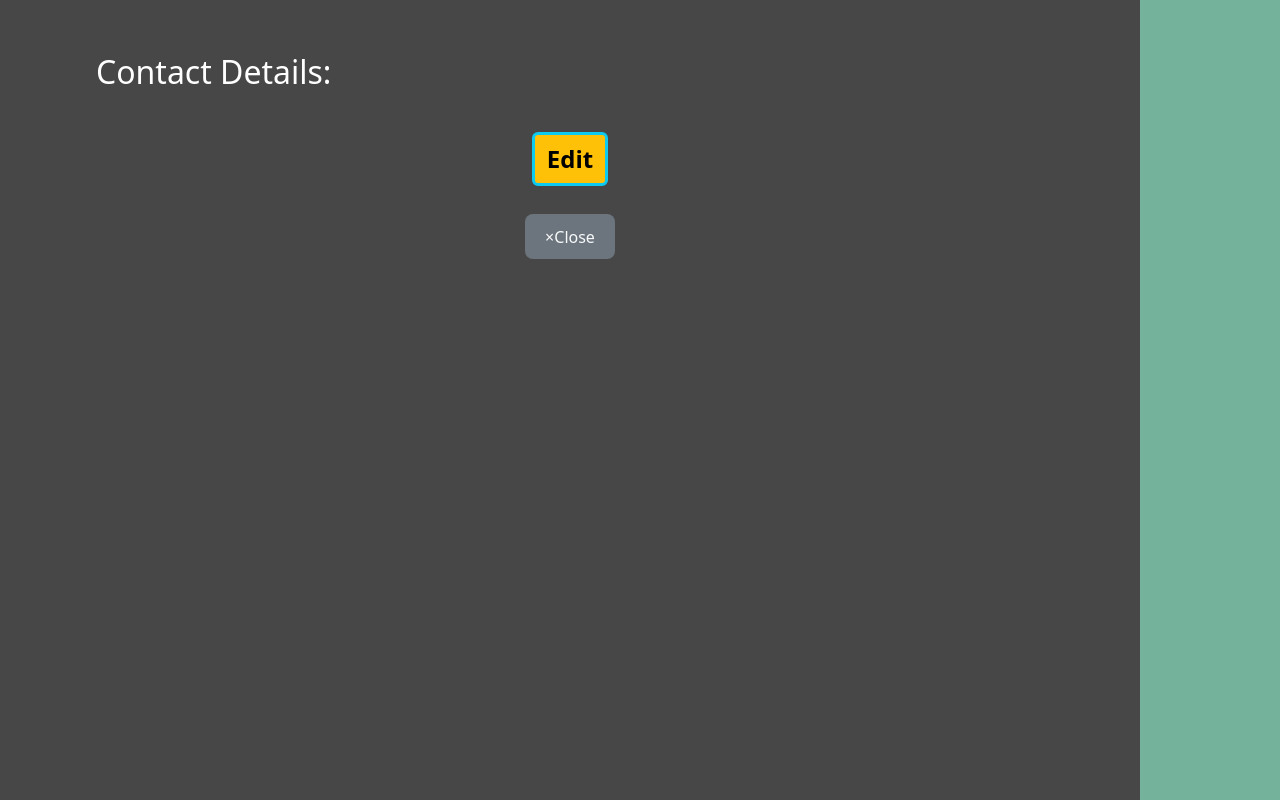
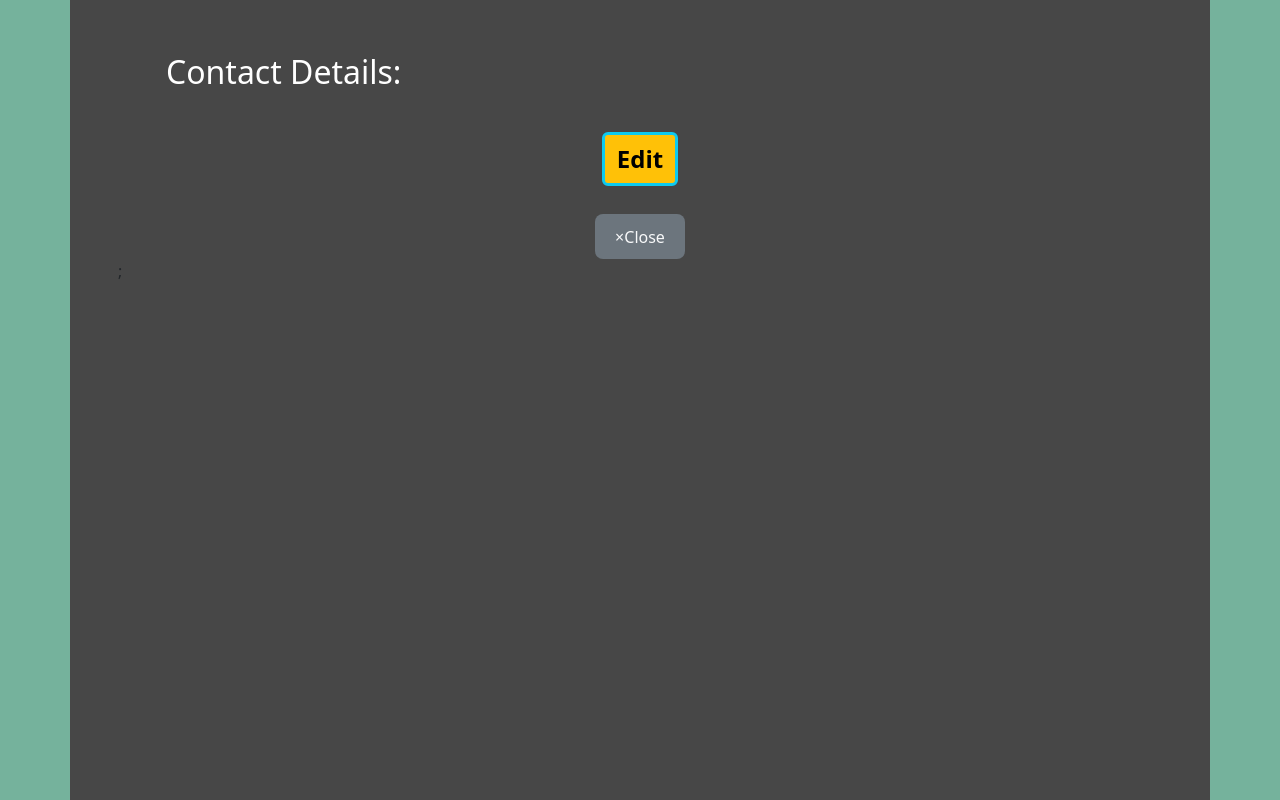
Before and after one commit to shap0011/firestore, a React (Vite) app: page /#/details/1 in a window 1280 px wide. Built offline with nearby package versions, Linux system fonts and the light colour scheme; no server answers; the database is empty.

Commit message:
edits style

```diff
--- a/src/pages/details/Details.jsx
+++ b/src/pages/details/Details.jsx
@@ -181,7 +181,7 @@ const Details = () => {
             </div>
           </div>
         </div>
-      )}
+      )};
     </div>
   );
 };
--- a/src/pages/details/details.css
+++ b/src/pages/details/details.css
@@ -1,9 +1,9 @@
 .container {
     position: absolute;
     top: 0;
-    /* bottom: 0; */
+    bottom: 0;
     left: 0;
-    /* right: 0; */
+    right: 0;
     min-height: 100%;
     width: 100%;
     background-color: rgb(71, 71, 71);
```
